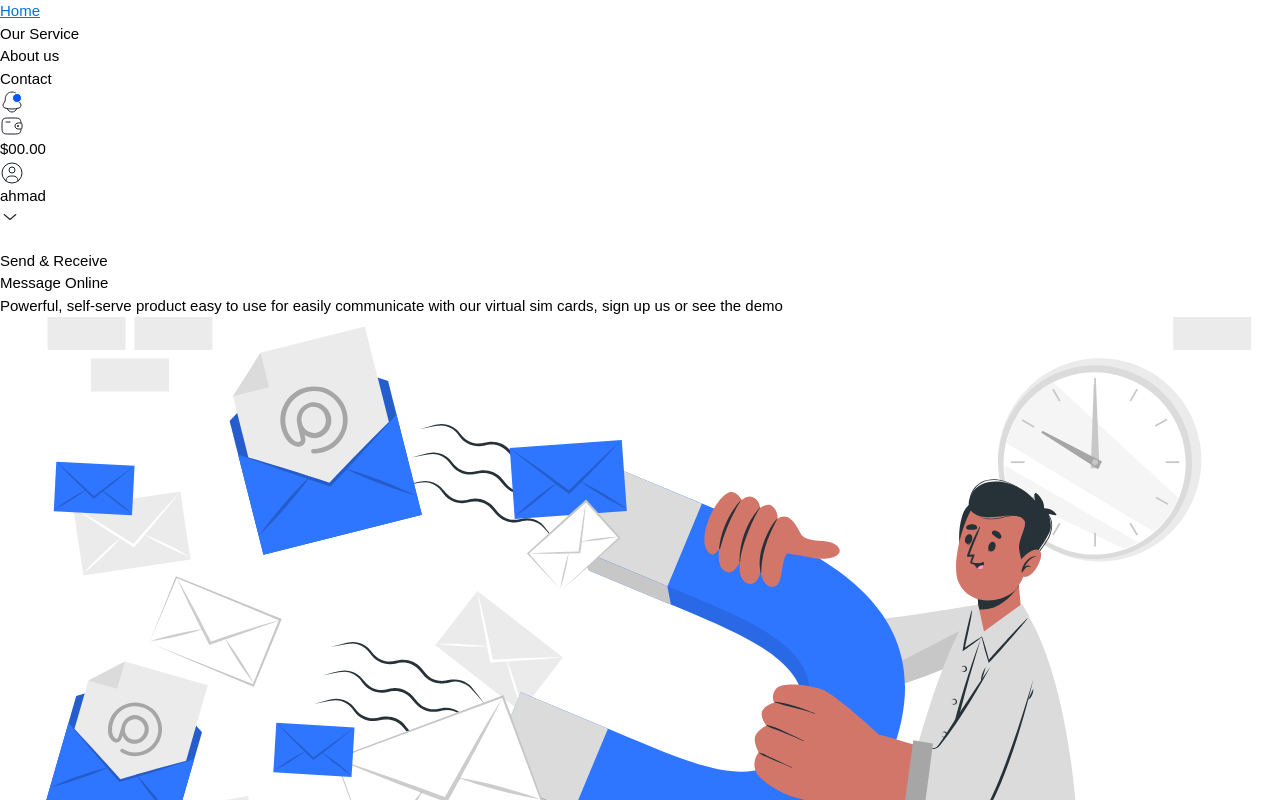
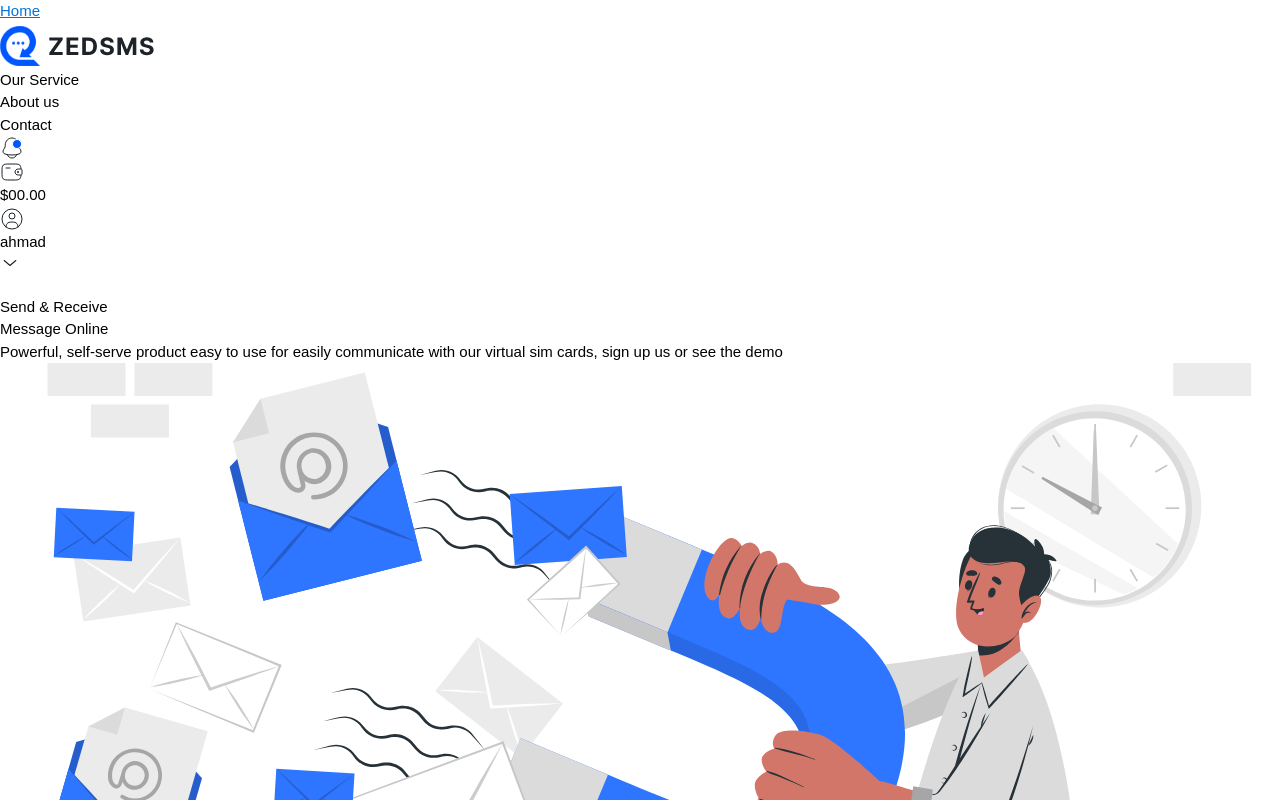
Before and after one commit to sunny335/zed-sms, a Vue app: page / in a window 1280 px wide. Shown: the top 800 px of the page. Built offline with nearby package versions, Linux system fonts and the light colour scheme.

Commit message:
fix dark mode header logo

```diff
--- a/src/components/Header/Header.vue
+++ b/src/components/Header/Header.vue
@@ -12,8 +12,8 @@ const login = true;
                 <div class="flex-1 md:flex md:items-center md:gap-11">
                     <RouterLink class="block text-teal-600   dark:text-[#F5F5F5]" to="/">
                         <span class="sr-only">Home</span>
-                        <CommunityIcon iconName="siteLogo" v-if="Theme === 'light'" />
-                        <CommunityIcon iconName="siteLogoDark" v-if="Theme === 'dark'" />
+                        <CommunityIcon iconName="siteLogo" />
+                        <!-- <CommunityIcon iconName="siteLogoDark" v-if="Theme === 'dark'" /> -->
 
                     </RouterLink>
                 </div>
```
